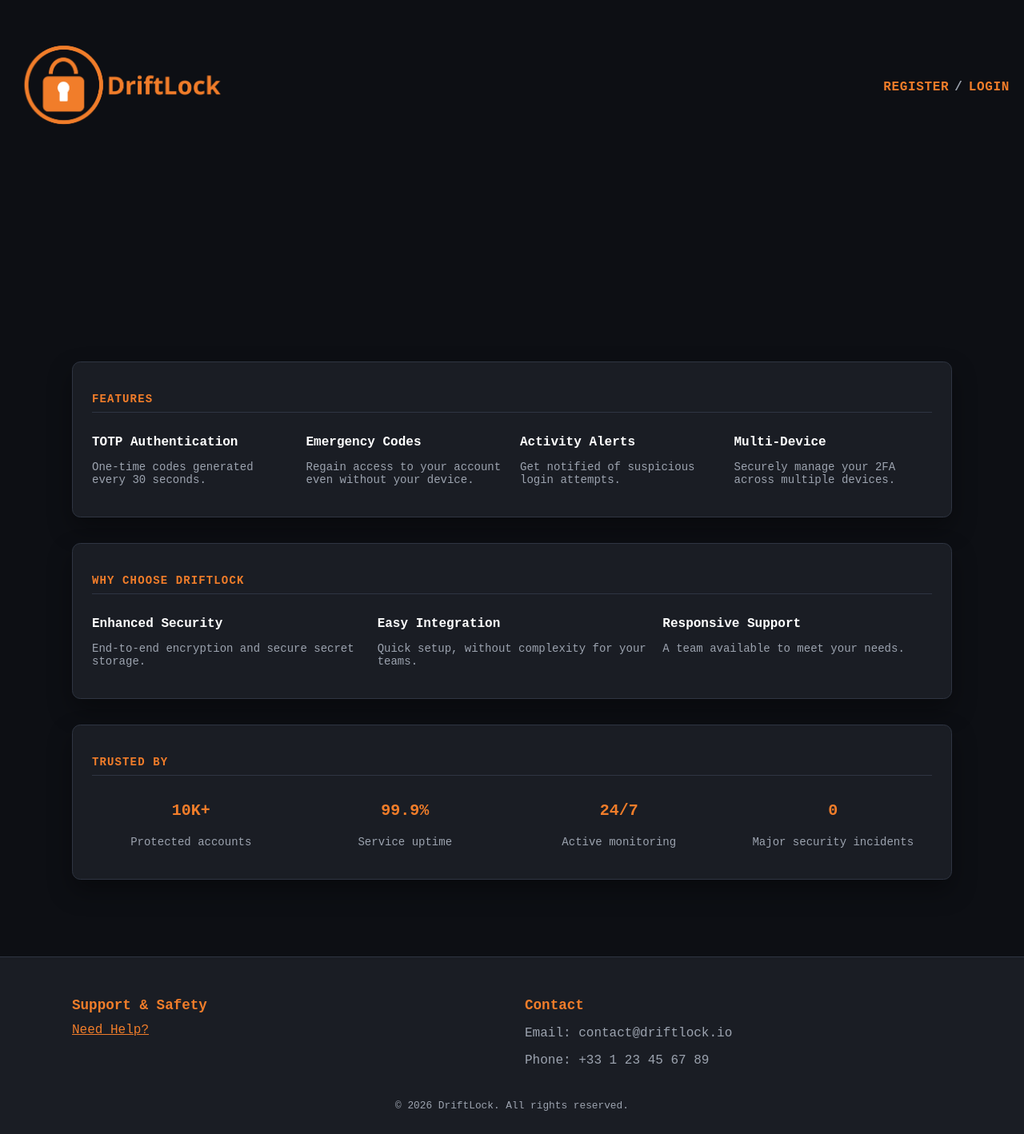
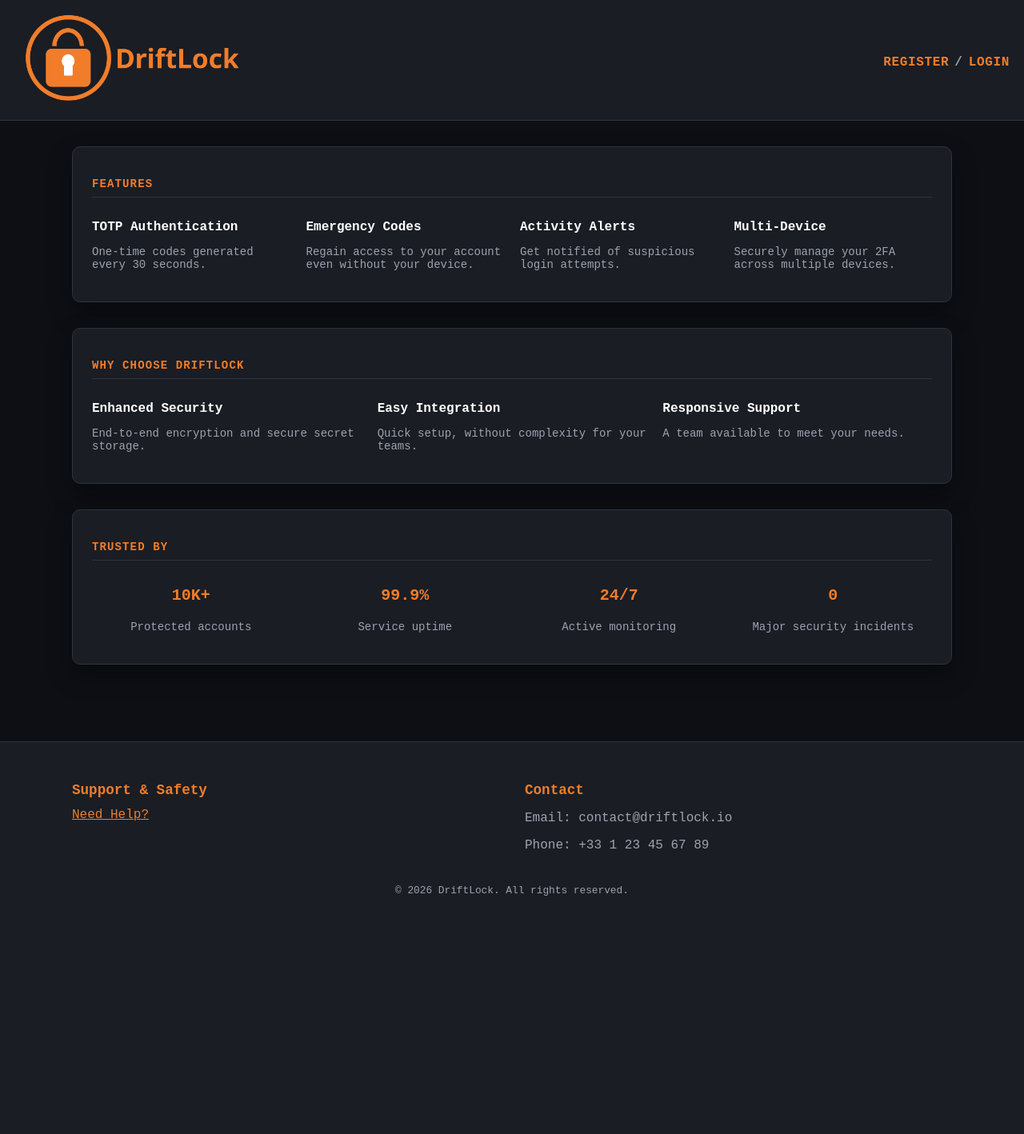
Before and after one commit to MadumathiS/BlueTeam, a Flask app: page / in a window 1280 px wide. Shown: the whole page at 80% size. After the commit the page ends 1120 px from the top, so only its background shows below. Run offline with Flask 3, Linux system fonts and the light colour scheme; parts of the project's set-up code (start-up, migrations or seed data) failed here and were passed over; some libraries are stand-ins or nearby versions.

Commit message:
Forget hihi :p

```diff
--- a/web/static/css/home.css
+++ b/web/static/css/home.css
@@ -6,38 +6,40 @@
     --market-text: #e5e7eb;
     --market-muted: #9ca3af;
     --market-danger: #f17d2a;
-    --logo-size: 216px;
+    --logo-size: 200px;
 }
 
 body {
     font-family: "Liberation Mono", monospace;
     background: var(--market-bg);
     color: var(--market-text);
-    min-height: 100vh;
+    min-height: 10vh;
     margin: 0;
 }
 
 .site-header {
     position: relative;
-    min-height: calc(var(--logo-size) + 80px);
+    min-height: calc(var(--logo-size));
+    background: var(--market-surface);
+    border-bottom: 1px solid var(--market-border);
 }
 
 .site-header + .vault-home {
-    padding-top: 6rem;
+    padding-top: 2rem;
 }
 
 .site-logo-top-left {
     position: absolute;
-    top: 12px;
+    top: -30px;
     left: 12px;
-    width: var(--logo-size);
+    width: 300px;
     height: auto;
     z-index: 1000;
 }
 
 .top-auth-nav {
     position: absolute;
-    top: 100px;
+    top: 69px;
     right: 18px;
     z-index: 1000;
     display: flex;
@@ -235,7 +237,7 @@ textarea.input-field {
 
 @media (min-width: 1024px) {
     :root {
-        --logo-size: 276px;
+        --logo-size: 150px;
     }
 
     .lg\:grid-cols-3 {
```
